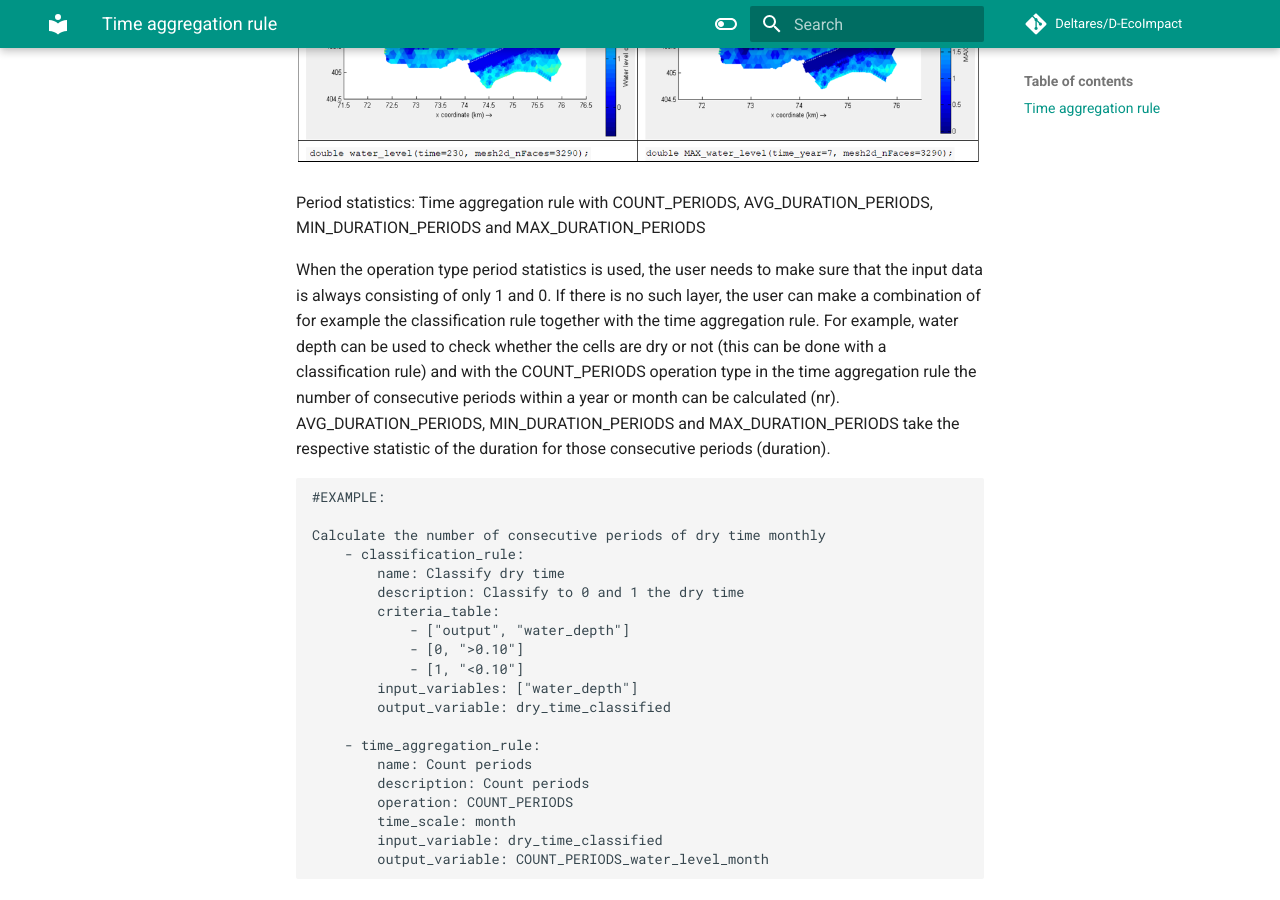
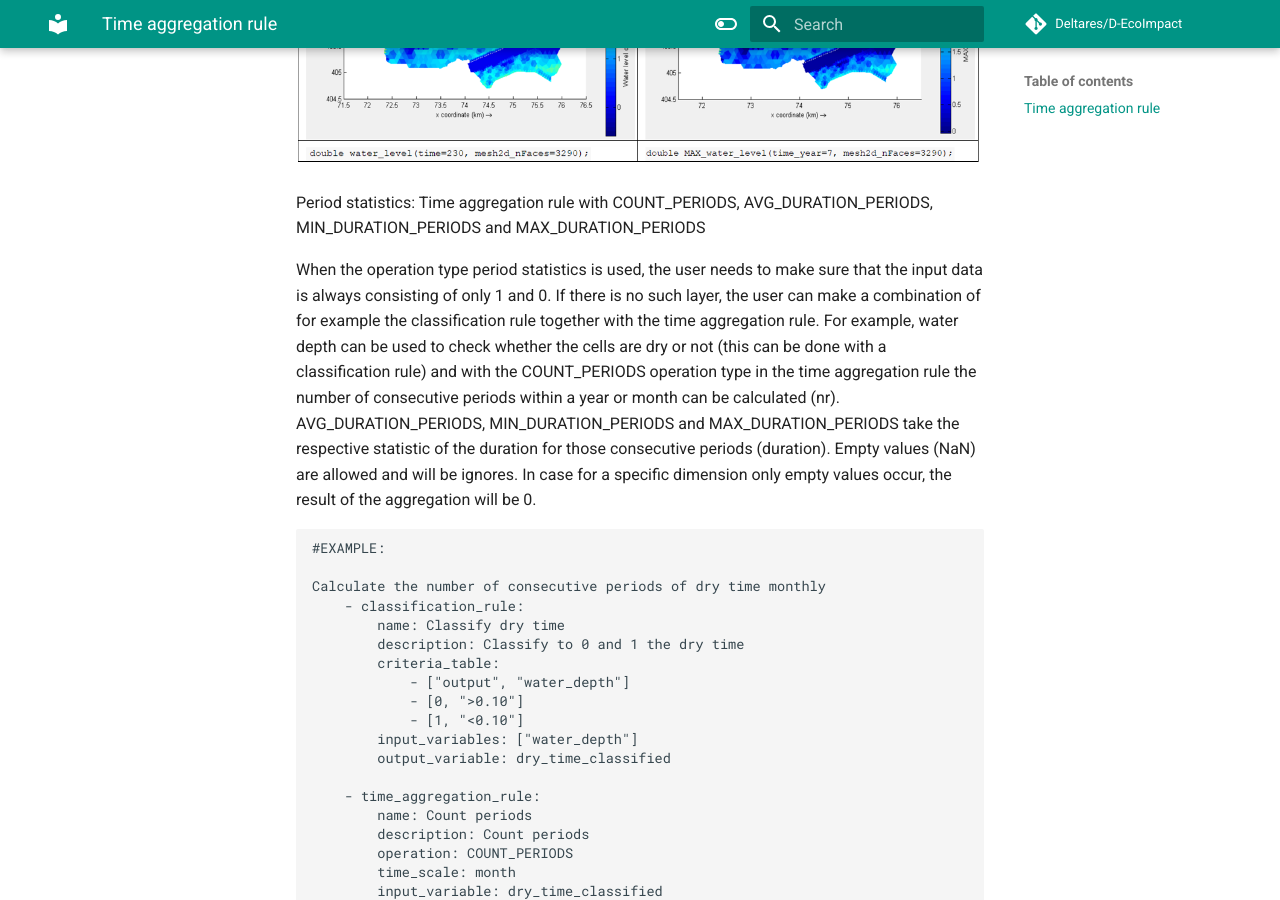
Before and after one commit to Deltares/D-EcoImpact, an MkDocs documentation site: the page built from docs/manual/rules/time_aggregation_rule.md, in a window 1280 px wide and 900 px high, scrolled down 1235 px. Built offline with MkDocs 1.6.1 and Material for MkDocs 9.7.7, drawn with Linux system fonts in a browser that asks for light colours; comment, search, counter and statistics services are not loaded; the version menu is left out.

Commit message:
update documentation on dealing with NaN in time aggregation rule

```diff
--- a/docs/manual/rules/time_aggregation_rule.md
+++ b/docs/manual/rules/time_aggregation_rule.md
@@ -33,7 +33,7 @@ The rule needs to be applied to an existing 2D/3D variable with time axis. A new
 
 Period statistics: Time aggregation rule with COUNT_PERIODS, AVG_DURATION_PERIODS, MIN_DURATION_PERIODS and MAX_DURATION_PERIODS
 
-When the operation type period statistics is used, the user needs to make sure that the input data is always consisting of only 1 and 0. If there is no such layer, the user can make a combination of for example the classification rule together with the time aggregation rule. For example, water depth can be used to check whether the cells are dry or not (this can be done with a classification rule) and with the COUNT_PERIODS operation type in the time aggregation rule the number of consecutive periods within a year or month can be calculated (nr). AVG_DURATION_PERIODS, MIN_DURATION_PERIODS and MAX_DURATION_PERIODS take the respective statistic of the duration for those consecutive periods (duration).
+When the operation type period statistics is used, the user needs to make sure that the input data is always consisting of only 1 and 0. If there is no such layer, the user can make a combination of for example the classification rule together with the time aggregation rule. For example, water depth can be used to check whether the cells are dry or not (this can be done with a classification rule) and with the COUNT_PERIODS operation type in the time aggregation rule the number of consecutive periods within a year or month can be calculated (nr). AVG_DURATION_PERIODS, MIN_DURATION_PERIODS and MAX_DURATION_PERIODS take the respective statistic of the duration for those consecutive periods (duration). Empty values (NaN) are allowed and will be ignores. In case for a specific dimension only empty values occur, the result of the aggregation will be 0.
 
 
 
```
